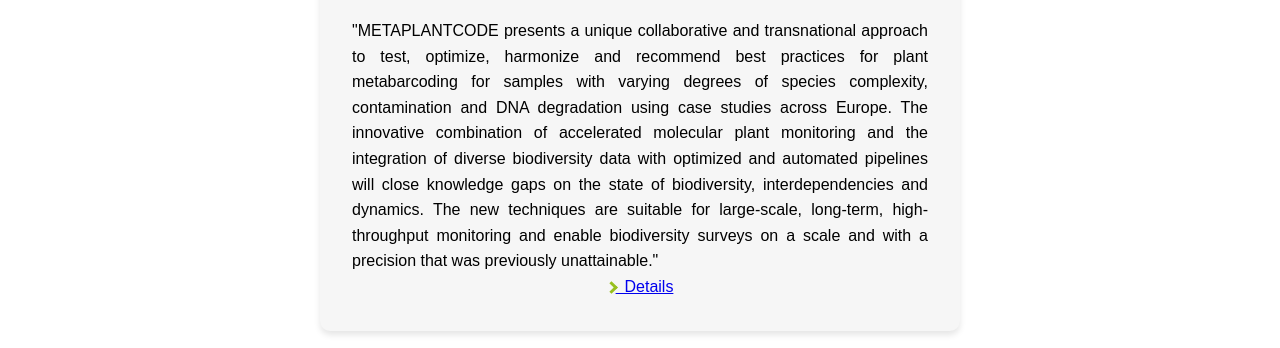
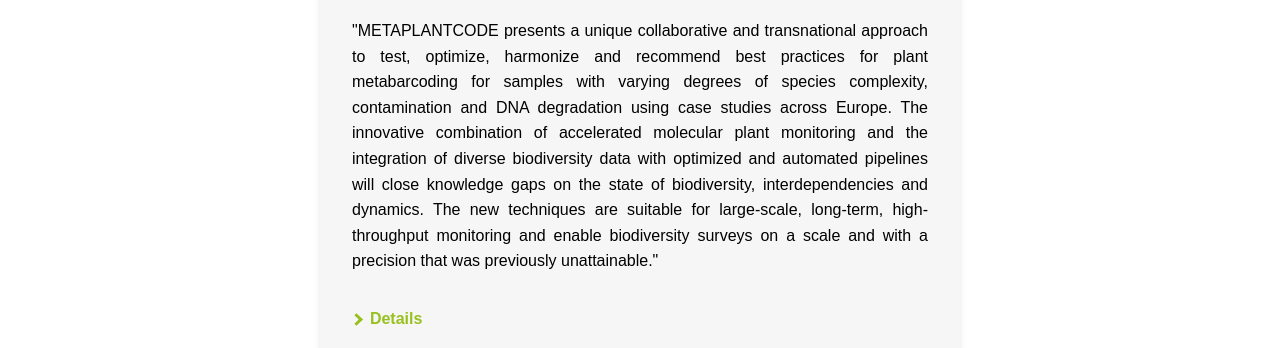
Before and after one commit to metaplantcode/metaplantcode, a plain HTML site: page index.html in a window 1280 px wide. Shown: the part 588-936 px from the top of the page. Drawn offline with nearby package versions, Linux system fonts and the light colour scheme.

Commit message:
Update index.html

```diff
--- a/index.html
+++ b/index.html
@@ -56,7 +56,7 @@
         <div class="welcome">
             <h1>Welcome!</h1>
                 <p>"METAPLANTCODE presents a unique collaborative and transnational approach to test, optimize, harmonize and recommend best practices for plant metabarcoding for samples with varying degrees of species complexity, contamination and DNA degradation using case studies across Europe. The innovative combination of accelerated molecular plant monitoring and the integration of diverse biodiversity data with optimized and automated pipelines will close knowledge gaps on the state of biodiversity, interdependencies and dynamics. The new techniques are suitable for large-scale, long-term, high-throughput monitoring and enable biodiversity surveys on a scale and with a precision that was previously unattainable."</p>
-                <a class="item-link" href="workpackages/index.html"><i class="arrow-right"></i>&nbsp; Details</a>
+                <a class="welcome-link" href="workpackages/index.html"><i class="arrow-right"></i>&nbsp; Details</a>
         </div>
         <div class="survey">
             <h2>Help Shape METAPLANTCODE – Take Our Stakeholder Survey Spring 2025!</h2>
```
